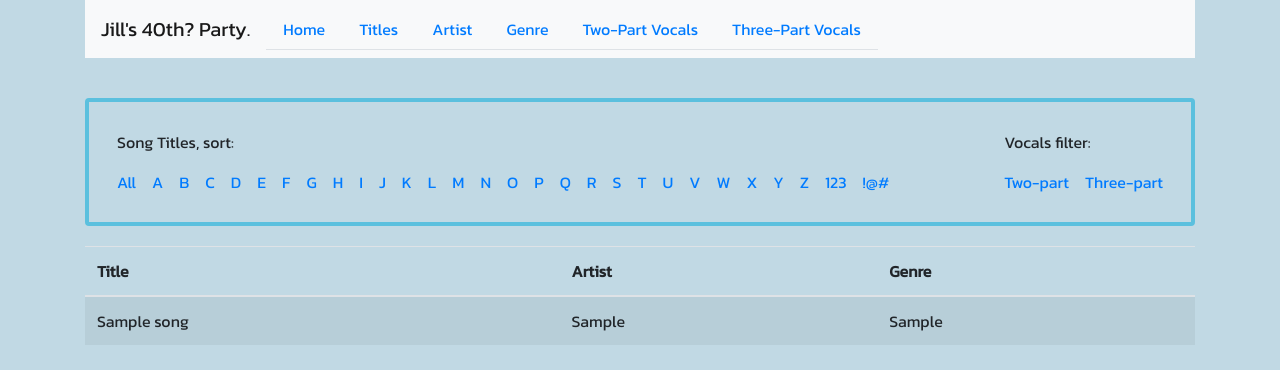
After one commit to JetWolfv1/jwrbdb, a PHP site: page /list.php in a window 1280 px wide. The commit adds this page. Shown: the top 370 px of the page. Run offline with PHP 8.4, Linux system fonts and the light colour scheme; tables that the repository leaves empty or names only in its code hold one stand-in row (values such as "Sample post").

Commit message:
All working

```diff
--- a/header.php
+++ b/header.php
@@ -9,23 +9,10 @@
 
     <link rel="stylesheet" href="https://stackpath.bootstrapcdn.com/bootstrap/4.3.1/css/bootstrap.min.css" integrity="sha384-ggOyR0iXCbMQv3Xipma34MD+dH/1fQ784/j6cY/iJTQUOhcWr7x9JvoRxT2MZw1T" crossorigin="anonymous">
     <link rel="stylesheet" href="style.css" type="text/css">
-
   </head>
 
   <body>
+
     <div class="container">
 
-      <?php include "navbar.php"; ?>
-
-      <!-- <p><b><a href="index.php">Home</a></b></p> -->
-        <!-- <p>Sort by: -->
-          <!-- <b><a href="title.php">Title</a></b> || -->
-          <!-- <b><a href="artist.php">Artist</a></b> || -->
-          <!-- <b><a href="year.php">Year</a></b> || -->
-          <!-- <b><a href="genre.php">Genre</a></b></p> -->
-        <!-- <p>Filter by: -->
-          <!-- <b><a href="twopart.php">2-part vocals</a></b> || -->
-          <!-- <b><a href="threepart.php">3-part vocals</a></b></p> -->
-
-
-  <!-- <h1>JWRBDB</h1> -->
+    <?php include "navbar.php"; ?>
--- a/index.php
+++ b/index.php
@@ -1,5 +1,5 @@
 <?php include "header.php"; ?>
 
-<h1>WELCOME TO JILL'S 40TH BIRTHDAY ROCK BAND BLAST</h1>
+<p><h1>WELCOME TO JILL'S 40TH BIRTHDAY ROCK BAND BLAST</h1></p>
 
 <?php include "footer.php"; ?>
--- /dev/null
+++ b/list.php
@@ -0,0 +1,177 @@
+<?php
+
+require "config.php";
+require "common.php";
+require "scripts.php";
+
+try {
+  $connection = new PDO($dsn, $username, $password, $options);
+
+  $statement = $connection->prepare($sql);
+  $statement->execute();
+
+  $result = $statement->fetchAll();
+} catch(PDOException $error) {
+  echo $sql . "<br />" . $error->getMessage();
+}
+?>
+
+
+<?php require "header.php"; ?>
+
+<div class="d-flex justify-content-between filter-bar">
+  <div class="filter-letter">
+    <div class="d-flex p-2">
+
+      <?php
+        switch ($type) {
+          case "title":
+            echo "Song Titles, sort:";
+            break;
+          case "artist":
+            echo "Artist, sort:";
+            break;
+          case "genre":
+            echo "Genre, sort:";
+            break;
+        };
+      ?>
+
+    </div>
+
+    <div class="d-flex flex-row mb3">
+      <div class="p-2"><?php echo '<a href="list.php?' . http_build_query($urlBuild) . '">All</a>'
+        ?>
+      </div>
+      <div class="p-2">
+        <?php echo '<a href="list.php?l=a&' . http_build_query($urlBuild) . '">A</a>'
+        ?>
+      </div>
+      <div class="p-2">
+        <?php echo '<a href="list.php?l=b&' . http_build_query($urlBuild) . '">B</a>'
+        ?>
+      </div>
+      <div class="p-2">
+        <?php echo '<a href="list.php?l=c&' . http_build_query($urlBuild) . '">C</a>'
+        ?>
+      </div>
+      <div class="p-2">
+        <?php echo '<a href="list.php?l=d&' . http_build_query($urlBuild) . '">D</a>'
+        ?>
+      </div>
+      <div class="p-2">
+        <?php echo '<a href="list.php?l=e&' . http_build_query($urlBuild) . '">E</a>'
+        ?>
+      </div>
+      <div class="p-2">
+        <?php echo '<a href="list.php?l=f&' . http_build_query($urlBuild) . '">F</a>'
+        ?>
+      </div>
+      <div class="p-2">
+        <?php echo '<a href="list.php?l=g&' . http_build_query($urlBuild) . '">G</a>'
+        ?>
+      </div>
+      <div class="p-2">
+        <?php echo '<a href="list.php?l=h&' . http_build_query($urlBuild) . '">H</a>'
+        ?>
+      </div>
+      <div class="p-2">
+        <?php echo '<a href="list.php?l=i&' . http_build_query($urlBuild) . '">I</a>'
+        ?>
+      </div>
+      <div class="p-2">
+        <?php echo '<a href="list.php?l=j&' . http_build_query($urlBuild) . '">J</a>'
+        ?>
+      </div>
+      <div class="p-2">
+        <?php echo '<a href="list.php?l=k&' . http_build_query($urlBuild) . '">K</a>'
+        ?>
+      </div>
+      <div class="p-2">
+        <?php echo '<a href="list.php?l=l&' . http_build_query($urlBuild) . '">L</a>'
+        ?>
+      </div>
+      <div class="p-2">
+        <?php echo '<a href="list.php?l=m&' . http_build_query($urlBuild) . '">M</a>'
+        ?>
+      </div>
+      <div class="p-2">
+        <?php echo '<a href="list.php?l=n&' . http_build_query($urlBuild) . '">N</a>'
+        ?>
+      </div>
+      <div class="p-2">
+        <?php echo '<a href="list.php?l=o&' . http_build_query($urlBuild) . '">O</a>'
+        ?>
+      </div>
+      <div class="p-2">
+        <?php echo '<a href="list.php?l=p&' . http_build_query($urlBuild) . '">P</a>'
+        ?>
+      </div>
+      <div class="p-2">
+        <?php echo '<a href="list.php?l=q&' . http_build_query($urlBuild) . '">Q</a>'
+        ?>
+      </div>
+      <div class="p-2">
+        <?php echo '<a href="list.php?l=r&' . http_build_query($urlBuild) . '">R</a>'
+        ?>
+      </div>
+      <div class="p-2">
+        <?php echo '<a href="list.php?l=s&' . http_build_query($urlBuild) . '">S</a>'
+        ?>
+      </div>
+      <div class="p-2">
+        <?php echo '<a href="list.php?l=t&' . http_build_query($urlBuild) . '">T</a>'
+        ?>
+      </div>
+      <div class="p-2">
+        <?php echo '<a href="list.php?l=u&' . http_build_query($urlBuild) . '">U</a>'
+        ?>
+      </div>
+      <div class="p-2">
+        <?php echo '<a href="list.php?l=v&' . http_build_query($urlBuild) . '">V</a>'
+        ?>
+      </div>
+      <div class="p-2">
+        <?php echo '<a href="list.php?l=w&' . http_build_query($urlBuild) . '">W</a>'
+        ?>
+      </div>
+      <div class="p-2">
+        <?php echo '<a href="list.php?l=x&' . http_build_query($urlBuild) . '">X</a>'
+        ?>
+      </div>
+      <div class="p-2">
+        <?php echo '<a href="list.php?l=y&' . http_build_query($urlBuild) . '">Y</a>'
+        ?>
+      </div>
+      <div class="p-2">
+        <?php echo '<a href="list.php?l=z&' . http_build_query($urlBuild) . '">Z</a>'
+        ?>
+      </div>
+      <div class="p-2">
+        <?php echo '<a href="list.php?l=123&' . http_build_query($urlBuild) . '">123</a>'
+        ?>
+      </div>
+      <div class="p-2">
+        <?php echo '<a href="list.php?l=spc&' . http_build_query($urlBuild) . '">!@#</a>'
+        ?>
+      </div>
+    </div>
+  </div>
+  <div class="filter-vocal">
+    <div class="d-flex p-2">
+      Vocals filter:
+    </div>
+    <div class="d-flex flex-row mb3">
+      <div class="p-2">
+        <a href="list.php?v=2pt">Two-part</a>
+      </div>
+      <div class="p-2">
+        <a href="list.php?v=3pt">Three-part</a>
+      </div>
+    </div>
+  </div>
+</div>
+
+<?php require "results-table.php"; ?>
+
+<?php require "footer.php"; ?>
--- a/navbar.php
+++ b/navbar.php
@@ -1,21 +1,22 @@
-<nav class="navbar navbar-expand-lg navbar-light bg-light">
+<div class="nav-container">
+  <nav class="navbar navbar-expand-lg navbar-light bg-light">
 
-    <a href="/" class="navbar-brand">Jill's 40th? Party.</a>
+    <a href="index.php" class="navbar-brand">Jill's 40th? Party.</a>
 
     <div class="collapse navbar-collapse" id="navbarSupportedContent">
-      <ul class="navbar-nav mr-auto">
+      <ul class="nav nav-tabs">
         <li class="nav-item active">
-          <a class="nav-link" href="/">Home <span class="sr-only">(current)</span></a>
+          <a class="nav-link" href="index.php">Home <span class="sr-only">(current)</span></a>
         </li>
         <li class="nav-item">
-          <a class="nav-link" href="title.php">Titles</a>
+          <a class="nav-link" href="list.php?t=title">Titles</a>
         </li>
         <li class="nav-item">
-          <a class="nav-link" href="artist.php">Artist</a>
+          <a class="nav-link" href="list.php?t=artist">Artist</a>
         </li>
         <!-- <a href="year.php" class="nav-link">Year</a> -->
         <li class="nav-item">
-          <a class="nav-link" href="genre.php">Genre</a>
+          <a class="nav-link" href="list.php?t=genre">Genre</a>
         </li>
         <li class="nav-item">
           <a class="nav-link" href="twopart.php">Two-Part Vocals</a>
@@ -26,4 +27,5 @@
       </ul>
     </div>
 
-</nav>
+    </nav>
+</div>
--- a/results-table.php
+++ b/results-table.php
@@ -2,9 +2,7 @@
 
 if ($result && $statement->rowcount() > 0) { ?>
 
-  <h4>Results</h4>
-
-  <table>
+    <table class="table table-striped">
       <thead>
         <tr>
           <th>Title</th>
@@ -24,7 +22,8 @@ if ($result && $statement->rowcount() > 0) { ?>
           <?php } ?>
       </tbody>
     </table>
+
   <?php } else { ?>
-    <h1>UH OH</h1>
+    <h2>Nothing found for that search.</h2>
     <?php
   } ?>
--- /dev/null
+++ b/scripts.php
@@ -0,0 +1,44 @@
+<?php
+
+  $type = (isset($_GET['t'])) ? $_GET['t'] : 'title';
+  $letter = (isset($_GET['l'])) ? $_GET['l'] : null;
+  $vocals = (isset($_GET['v'])) ? $_GET['v'] : null;
+
+  $urlBuild = array(
+    't' => $type,
+    'v' => $vocals
+  );
+
+  $sqlStart = "SELECT title, artist, genre FROM songs ";
+  $sqlEnd = "ORDER BY $type";
+
+  switch ($letter) {
+    case null:
+      $letterQuery = null;
+      break;
+    case "123":
+      $letterQuery = "WHERE $type regexp '^[0-9]+' ";
+      break;
+    case "spc":
+      $letterQuery = "WHERE $type LIKE '.%' or $type LIKE '(%' ";
+      break;
+    default:
+      $letterQuery = "WHERE $type LIKE '$letter%' ";
+      break;
+  };
+
+  switch ($vocals) {
+    case null:
+      $vocalQuery = null;
+      break;
+    case "2pt":
+      $vocalQuery = "WHERE two_part ";
+      break;
+    case "3pt":
+      $vocalQuery = "WHERE three_part ";
+      break;
+  }
+
+  $sql = $sqlStart . $letterQuery . $vocalQuery . $sqlEnd;
+
+?>
--- a/style.css
+++ b/style.css
@@ -2,93 +2,31 @@
 
 body {
   font-family: "Kanit", sans-serif;
-  background-color: rgb(0,130,190);
+  background-color: rgb(193, 217, 228);
 }
 
-/* .nav-link {
-  color: rgb(235,249,250);
-}
-.nav-link:hover {
-  color: rgb(60, 179, 235);
+div .nav-container {
+  /* padding-top: 50px;
+  border-style: solid;
+  border-color: red;
+  border-width: 10px; */
+  padding-bottom: 20px;
 }
 
-.intro-wrap, .all-songs-wrap, .game-wrap, .api-wrap, .setlist-req-wrap, .setlist-form-wrap, .song-new-wrap {
-  border: 2px solid black;
-  border-radius: 20px;
-  padding: 15px;
-  margin: 20px 0 50px 0;
-  background: rgb(211, 211, 211);
+.filter-bar {
+  padding: 1.25rem;
+  margin-top: 1.25rem;
+  margin-bottom: 1.25rem;
+  border: 1px solid #5bc0de;
+  border-width: .25rem;
+  border-radius: .25rem
+  }
+
+.bd-callout {
+  padding: 1.25rem;
+  margin-top: 1.25rem;
+  margin-bottom: 1.25rem;
+  border: 1px solid #eee;
+  border-left-width: .25rem;
+  border-radius: .25rem
 }
-
-.all-songs-wrap {
-  margin: 0 0 25px 0;
-}
-
-.all-songs-head, .setlist-head {
-  color: rgb(236, 236, 236);
-  font-size: 40px;
-  -webkit-text-stroke-width: 1px;
-  -webkit-text-stroke-color: black;
-  margin-top: -10px;
-}
-
-.position {
-  height: 50px;
-}
-
-.sort-button {
-  padding: 10px 0;
-  border: 2px solid black;
-  border-radius: 10px;
-  background-color: rgba(236, 236, 236, 1);
-  width: 100%;
-  font-size: 20px;
-  margin: 10px 0;
-}
-
-.sort-button:hover {
-  background-color: rgba(92, 164, 223, 0.8);
-  color: rgb(236, 236, 236);
-  border: 2px solid rgb(236, 236, 236);
-}
-
-.song-basics {
-  margin: 10px 0 20px 0;
-  font-size: 22px;
-}
-
-.song-select {
-  text-decoration: none;
-}
-
-.song-select:hover {
-  color:rgb(211, 211, 211);
-  background-color: rgb(0,130,190);
-}
-
-.song-add-button {
-  padding: 5px;
-  border: none;
-  border-radius: 5px;
-  background-color: rgb(15, 189, 15);
-  color: black;
-  width: 100%;
-  font-size: 18px;
-  margin: 20px 0 10px 0;
-}
-
-.song-new-wrap {
-  padding-left: 30px;
-  width: 75%;
-} */
-
-table {
-  border-collapse: collapse;
-  border-spacing: 0;
-}
-
-td,
-th {
-  padding: 5px;
-  border-bottom: 1px solid #aaa;
-}
```
Also changed, not shown: test.php (added, +36 -0 lines), title.php (+66 -4 lines). Lines whose indentation alone changed are shown as unchanged.
